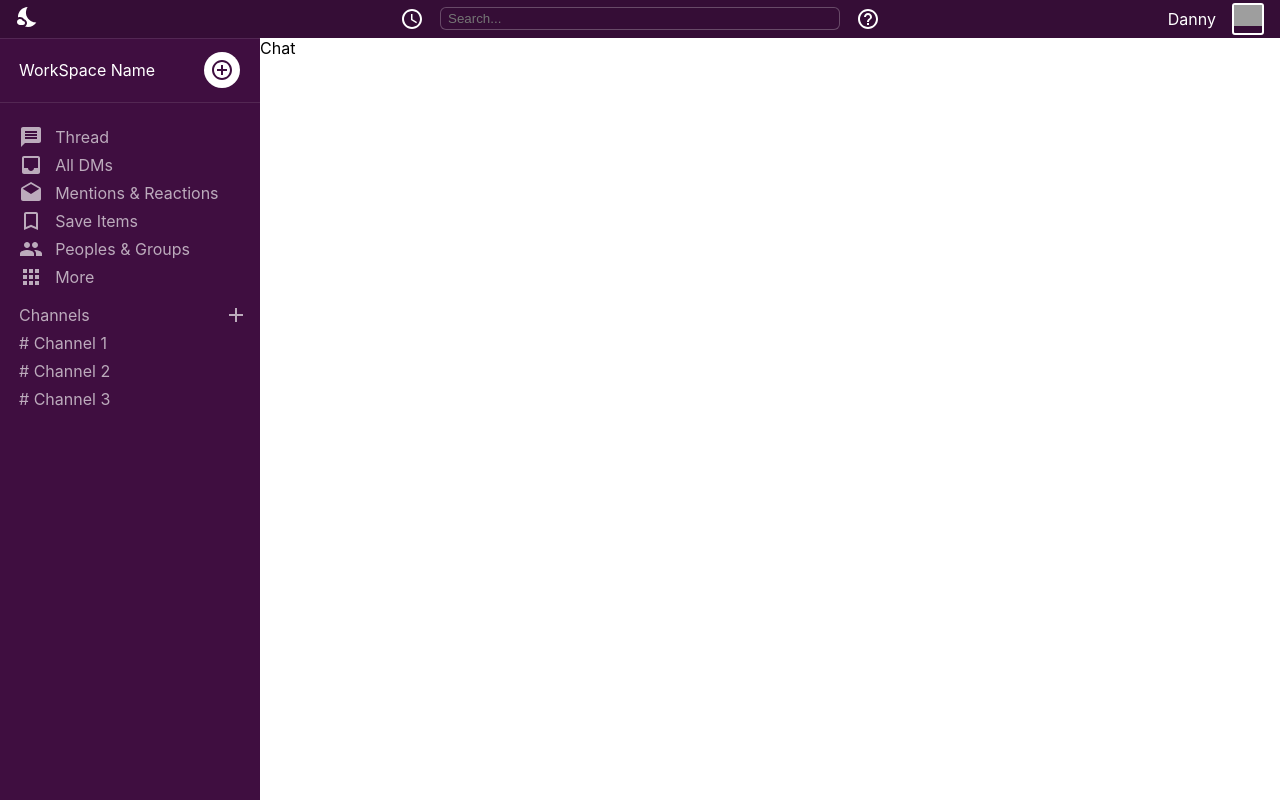
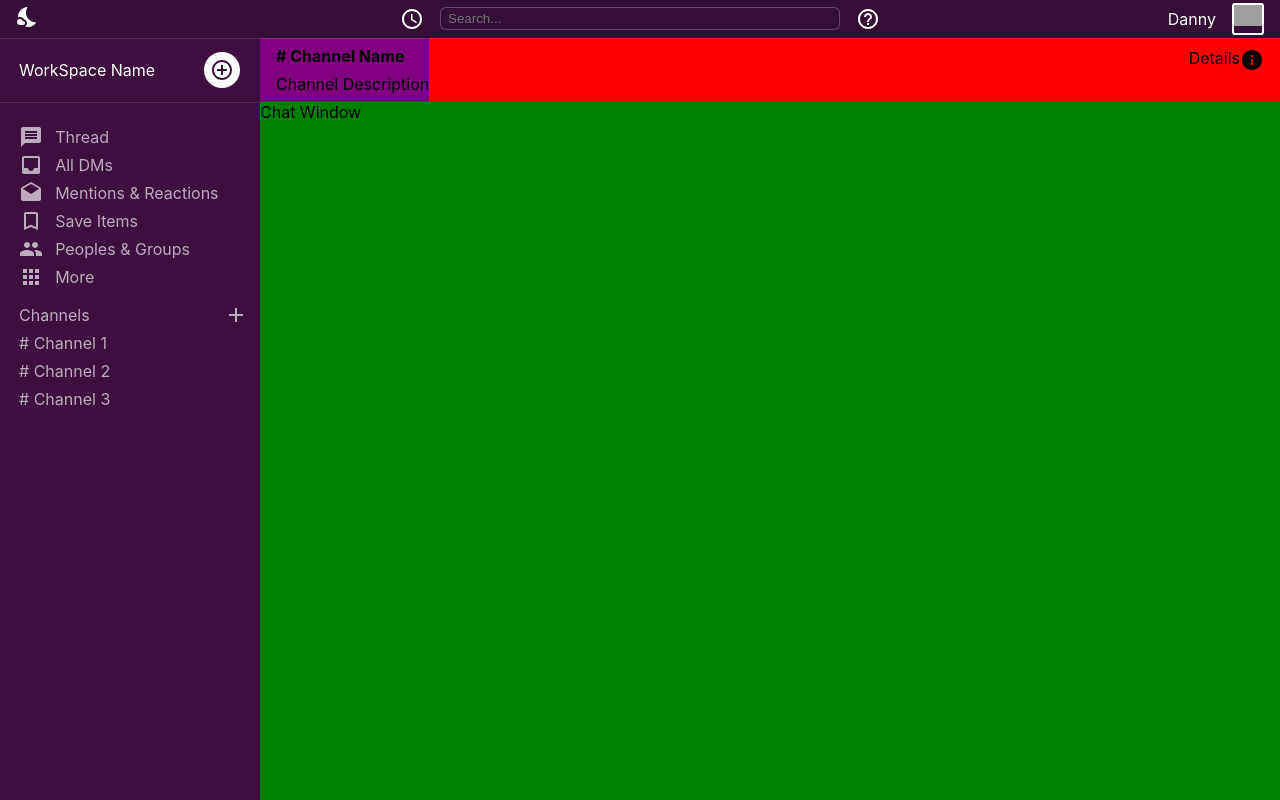
Before and after one commit to dsasse07/slack-clone, a React (Create React App) app: page /room in a window 1280 px wide. Built offline with nearby package versions, Linux system fonts and the light colour scheme; grey boxes are pictures that could not be loaded.

Commit message:
basic Chat header layout done

```diff
--- a/src/components/Chat.js
+++ b/src/components/Chat.js
@@ -1,11 +1,57 @@
 import React from 'react'
+import styled from 'styled-components'
+import InfoIcon from '@material-ui/icons/Info';
 
 function Chat() {
   return (
-    <content>
-      Chat
-    </content>
+    <Container>
+      <Header>
+        <ChannelDetails>
+          <h4># Channel Name</h4>
+          <p> Channel Description</p>
+        </ChannelDetails>
+        <DetailsContainer>
+          Details
+          <InfoIcon/>
+        </DetailsContainer>
+      </Header>
+      <ChatWindow>
+        Chat Window
+      </ChatWindow>
+    </Container>
   )
 }
 
 export default Chat
+
+const Container = styled.main`
+  background: blue;
+  display: grid;
+  grid-template-rows: 64px auto;
+`
+
+const Header = styled.header`
+  background: red;
+  display: flex;
+  justify-content: space-between;
+`
+
+const ChannelDetails = styled.div`
+  background: purple;
+  display: flex;
+  flex-direction: column;
+  justify-content: space-between;
+  padding-top: 8px;
+  padding-bottom: 8px;
+  padding-left: 16px
+`
+
+const DetailsContainer = styled.div`
+  display: flex;
+  align-items: top;
+  padding-top: 10px;
+  padding-right: 16px;
+`
+const ChatWindow = styled.section`
+  background: green;
+`
```
